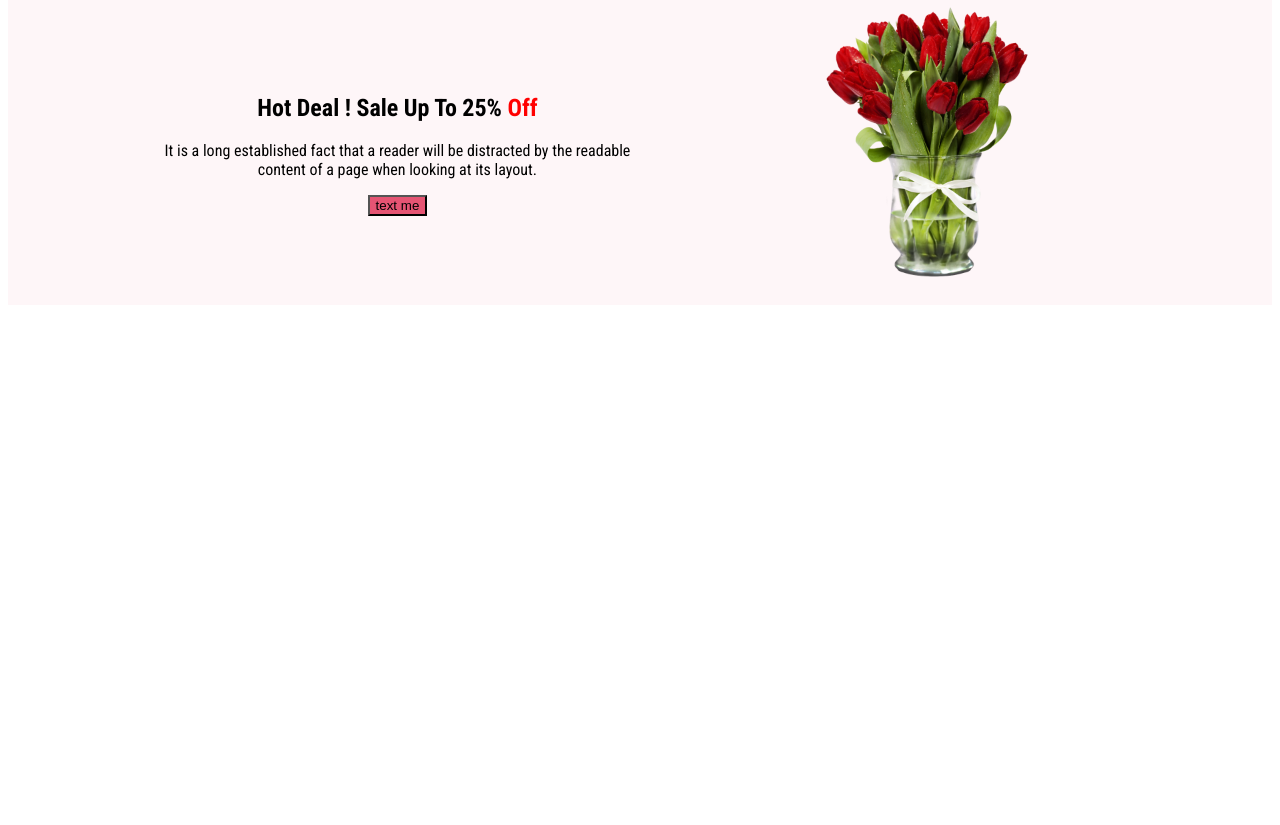
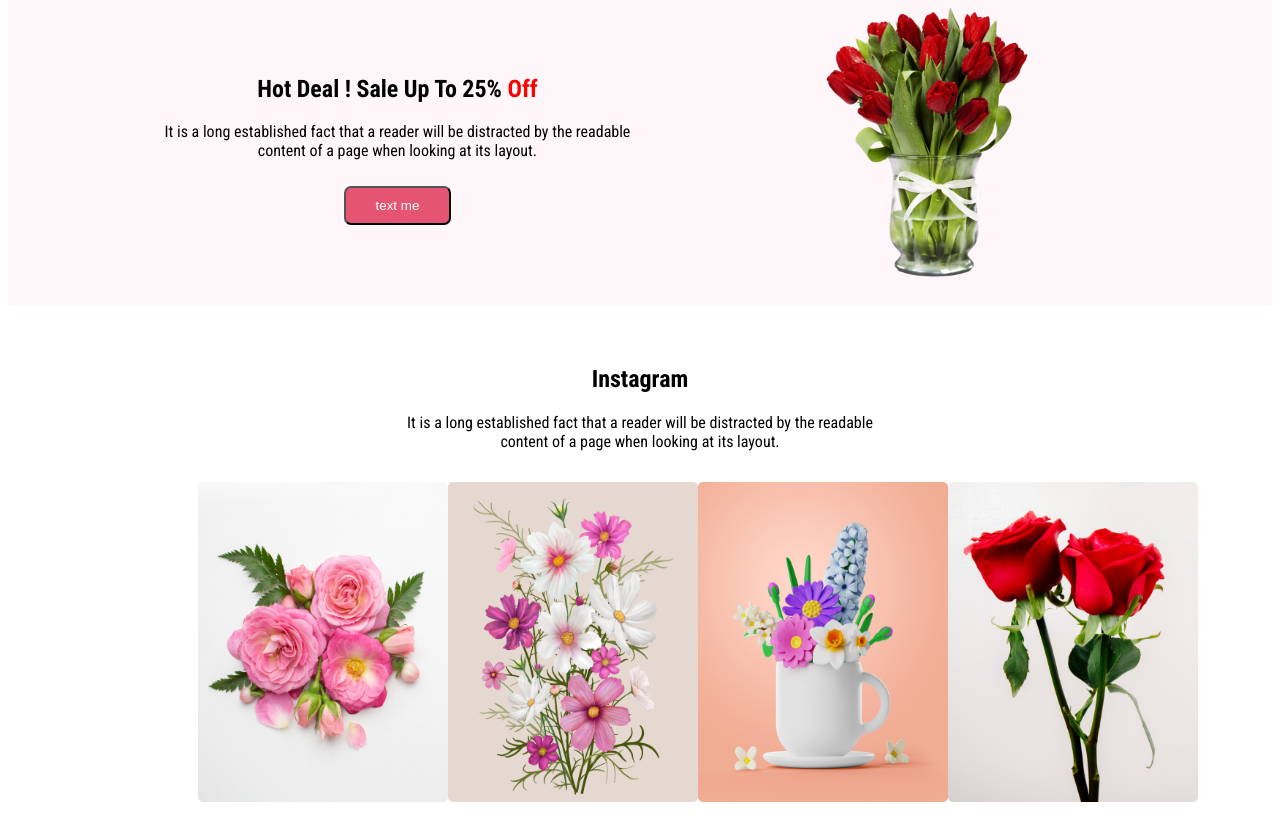
Before and after one commit to Biddut-Roy/Assignment1-flower-shop, a plain HTML site: page index.html in a window 1280 px wide. Shown: the part 1446-2271 px from the top of the page. Before the commit the page ends 1759 px from the top, so only its background shows below. Drawn offline with Linux system fonts and the light colour scheme.

Commit message:
compleate a social section

```diff
--- a/index.html
+++ b/index.html
@@ -98,6 +98,32 @@
                 </div>
             </div>
         </section>
+        <section>
+            <div class="social">
+                <div class="social-name-text">
+                    <h2>
+                        Instagram
+                    </h2>
+                    <p>
+                        It is a long established fact that a reader will be distracted by the readable <br>content of a page when looking at its layout.
+                    </p>
+                </div>
+                <div class="item">
+                    <div class="item-pic">
+                        <img class="item-pic-size" src="Flower Asset/Flower 01.png" alt="">
+                    </div>
+                    <div class="item-pic">
+                        <img class="item-pic-size"  src="Flower Asset/Rectangle 4.png" alt="">
+                    </div>
+                    <div class="item-pic">
+                        <img class="item-pic-size"  src="Flower Asset/Rectangle 5.png" alt="">
+                    </div>
+                    <div class="item-pic">
+                        <img class="item-pic-size"  src="Flower Asset/Rectangle 6.png" alt="">
+                    </div>
+                </div>
+            </div>
+        </section>
     </main>
     <footer>
 
--- a/style/style.css
+++ b/style/style.css
@@ -130,5 +130,39 @@ body {
     padding-right: 40px;
 }
 .btn-sign-up{
+    margin: 10px;
+    padding: 10px 30px;
+    border-radius: 7px;
+    color: #fff;
     background-color: #E55473;
 }
+/*  Start a social section */
+.social{
+    display: block;
+    text-align: center;
+    margin-top: 60px;
+    width: 70%;
+    margin: 0 auto;
+    margin-top: 60px;
+}
+.social-name-text{
+    display: block;
+}
+.item{
+    display: flex;
+    justify-content: space-around;
+    align-items: center;
+
+}
+.item-pic{
+    width: 300px;
+    height: 350px;
+}
+.item-pic-size{
+    width: 250px;
+    height: 320px;
+    margin-top: 15px;
+    margin-bottom: 15px;
+    border-radius: 5px;
+}
+/* Get a Coupun section */
```
